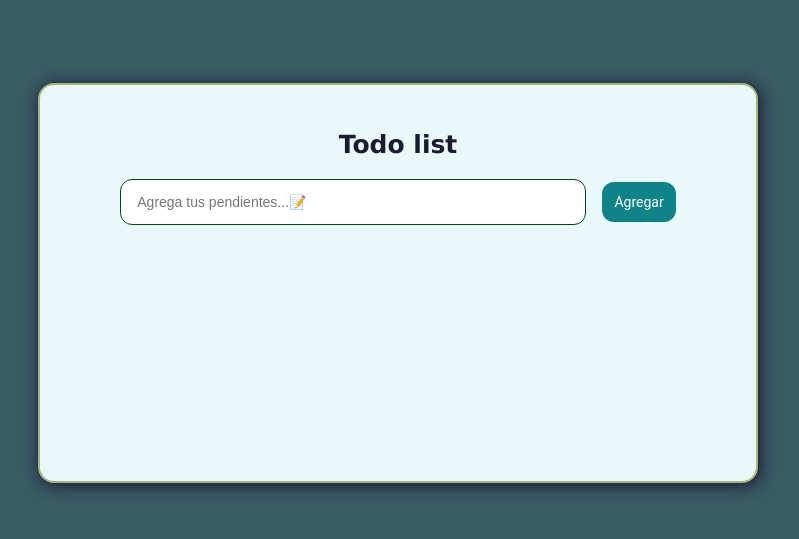
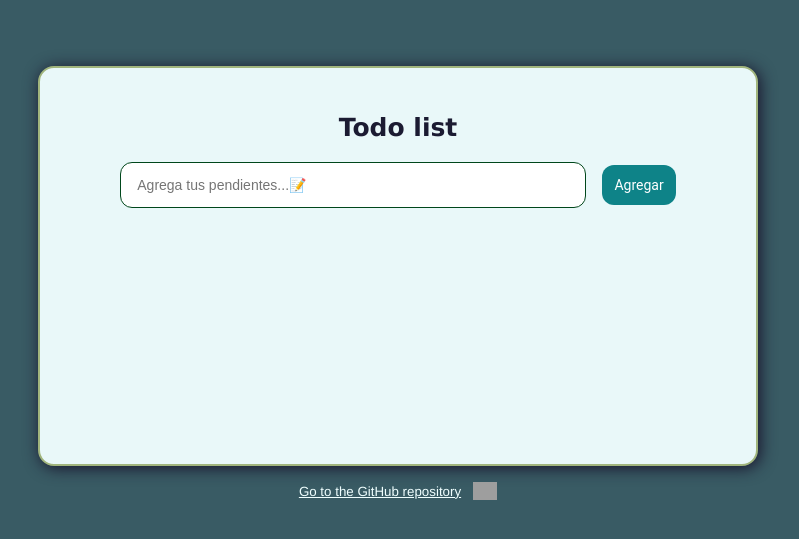
Before and after one commit to Daniel-Barrios-J/todo-app, a React (Create React App) app: page / in a window 1280 px wide. Shown: the part 117-656 px from the top of the page, without its empty margins (242-1041 px from the left). Built offline with nearby package versions, Linux system fonts and the light colour scheme; grey boxes are pictures that could not be loaded.

Commit message:
styles:minor

```diff
--- a/src/App.js
+++ b/src/App.js
@@ -6,8 +6,22 @@
   padding: 24px;
   background-color: #395B64;
   font-family: 'Lucida Sans', 'Lucida Sans Regular', 'Lucida Grande', 'Lucida Sans Unicode', Geneva, Verdana, sans-serif;
-  display: grid;
-  place-content: center;
+  display: flex;
+  flex-direction: column;
+  justify-content: center;
+  align-items: center;
+  gap: 16px;
+  .repo-container {
+    display: flex;
+    align-items: center;
+    color: aliceblue;
+    gap: 12px;
+    a {
+      font-family: 'Franklin Gothic Medium', 'Arial Narrow', Arial, sans-serif;
+      font-size: smaller;
+      color: azure;
+    }
+  }
 `
 
 const TodoList = styled.div`
@@ -36,6 +50,12 @@
         <h1>Todo list</h1>
         <Lista />
       </TodoList>
+      <div className='repo-container'>
+        <a href="https://github.com/Daniel-Barrios-J/creador-memes" target='_blank' rel='noreferrer'>
+          Go to the GitHub repository
+        </a>
+        <img src="https://cdn-icons-png.flaticon.com/512/25/25231.png" alt="github icon" width={'24px'} />
+      </div>
     </AppContainer>
   );
 }
```
